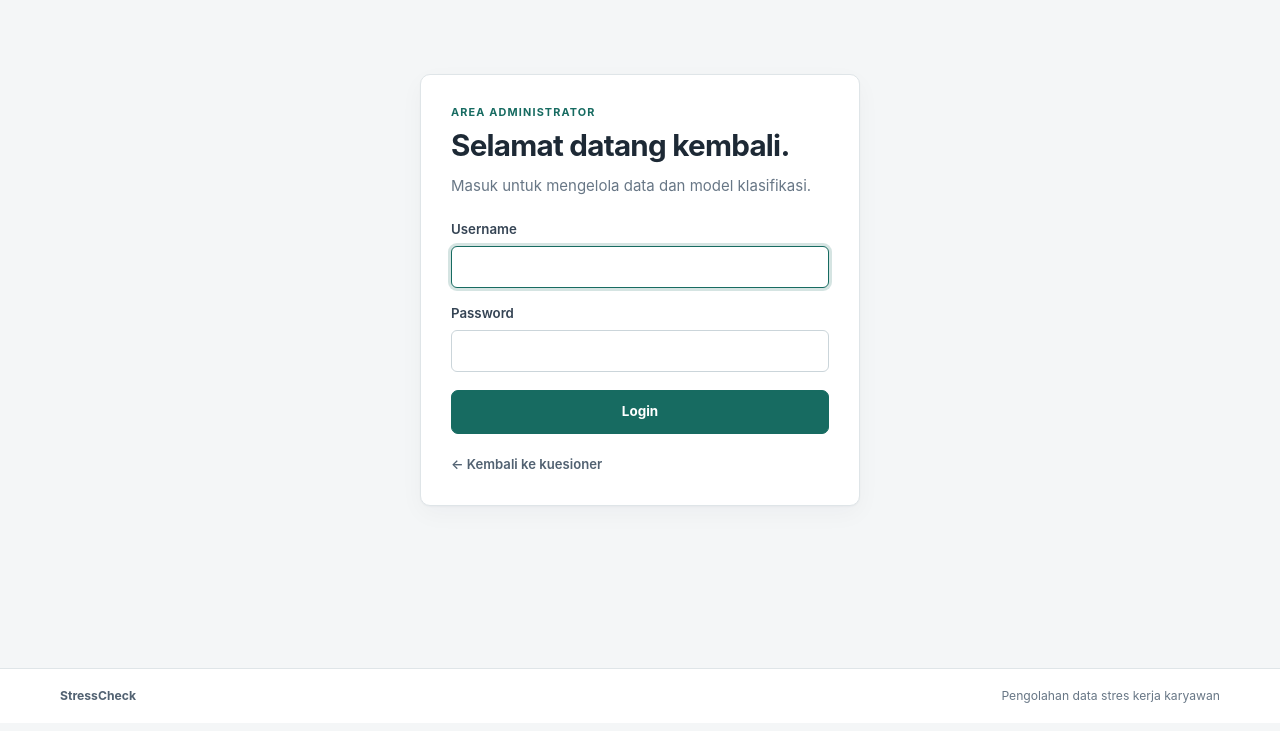
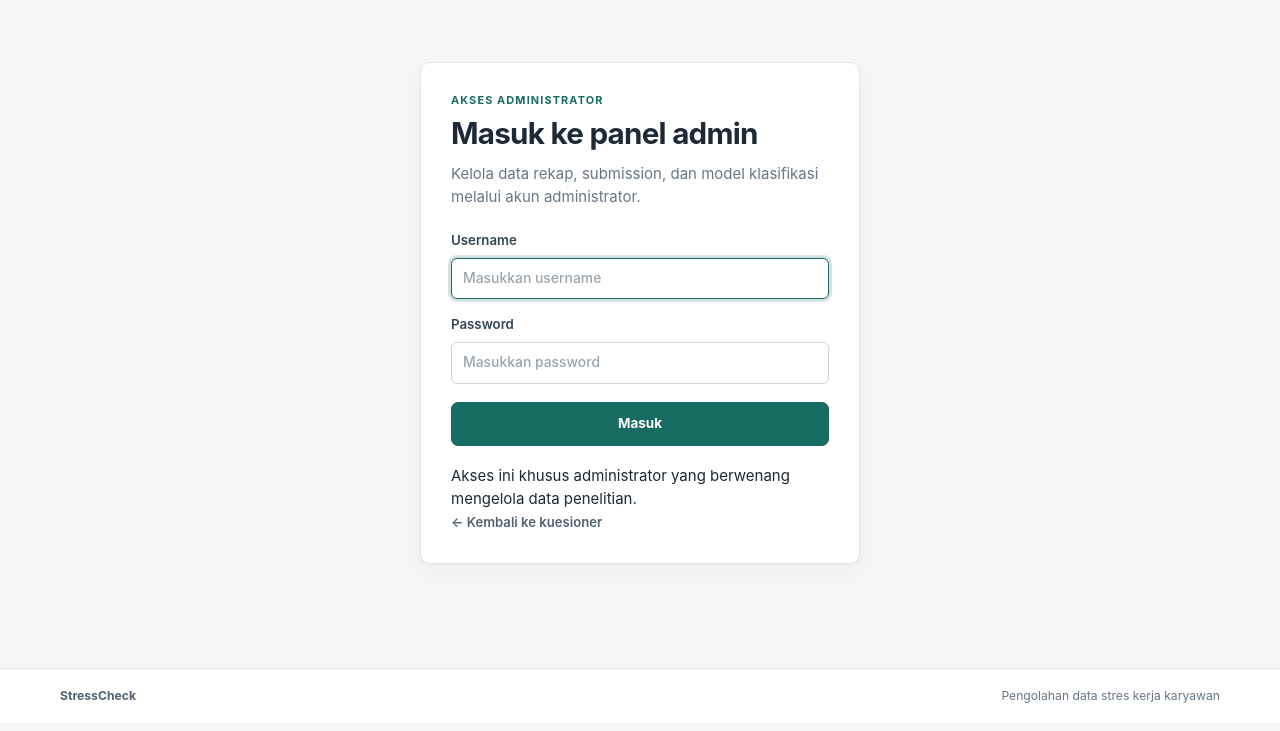
Before and after one commit to erenjeger/stress-level-classification-NB, a Flask app: page /admin/login in a window 1280 px wide. Shown: the part 69-800 px from the top of the page. Run offline with Flask 3, Linux system fonts and the light colour scheme; some libraries are stand-ins or nearby versions.

Commit message:
Polish admin sign-in screen copy and layout

```diff
--- a/templates/admin_login.html
+++ b/templates/admin_login.html
@@ -3,15 +3,24 @@
 {% block content %}
 <section class="auth-wrap">
   <div class="auth-card panel">
-    <p class="eyebrow">AREA ADMINISTRATOR</p>
-    <h1>Selamat datang kembali.</h1>
-    <p class="muted">Masuk untuk mengelola data dan model klasifikasi.</p>
+    <p class="eyebrow">AKSES ADMINISTRATOR</p>
+    <h1>Masuk ke panel admin</h1>
+    <p class="muted">Kelola data rekap, submission, dan model klasifikasi melalui akun administrator.</p>
+
     <form method="post" class="stack-form">
       <input type="hidden" name="csrf_token" value="{{ csrf_token() }}">
-      <label class="field"><span>Username</span><input name="username" autocomplete="username" required autofocus></label>
-      <label class="field"><span>Password</span><input type="password" name="password" autocomplete="current-password" required></label>
-      <button class="button button-primary button-large" type="submit">Login</button>
+      <label class="field">
+        <span>Username</span>
+        <input type="text" name="username" autocomplete="username" required autofocus placeholder="Masukkan username">
+      </label>
+      <label class="field">
+        <span>Password</span>
+        <input type="password" name="password" autocomplete="current-password" required placeholder="Masukkan password">
+      </label>
+      <button class="button button-primary button-large" type="submit">Masuk</button>
     </form>
+
+    <div class="auth-footnote">Akses ini khusus administrator yang berwenang mengelola data penelitian.</div>
     <a class="back-link" href="{{ url_for('home') }}">← Kembali ke kuesioner</a>
   </div>
 </section>
```
